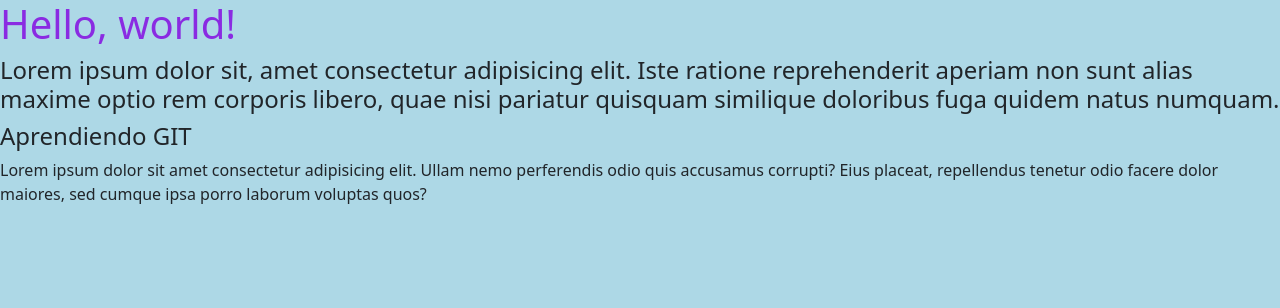
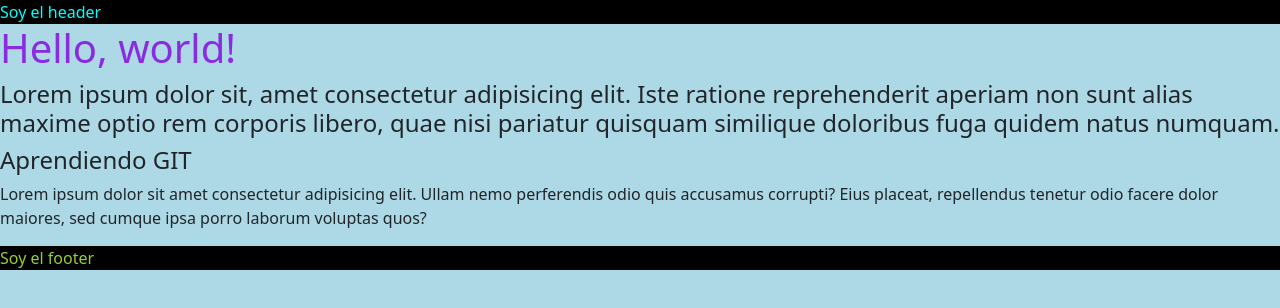
Before and after one commit to amadorlucila/proyecto-web8, a plain HTML site: page index.html in a window 1280 px wide. Drawn offline with nearby package versions, Linux system fonts and the light colour scheme.

Commit message:
se agrega el header y el footer en el index html

```diff
--- a/index.html
+++ b/index.html
@@ -9,6 +9,11 @@
     <link rel="stylesheet" href="./css/styles.css">
   </head>
   <body>
+    <header style="background-color: black; color:aqua">
+
+         Soy el header
+
+    </header>
     <h1>Hello, world!</h1>
     <h4>Lorem ipsum dolor sit, amet consectetur adipisicing elit. Iste ratione reprehenderit aperiam non sunt alias maxime optio rem corporis libero, quae nisi pariatur quisquam similique doloribus fuga quidem natus numquam.</h4>
 
@@ -17,6 +22,12 @@
         <P>Lorem ipsum dolor sit amet consectetur adipisicing elit. Ullam nemo perferendis odio quis accusamus corrupti? Eius placeat, repellendus tenetur odio facere dolor maiores, sed cumque ipsa porro laborum voluptas quos?</P>
     </section>
 
+    <footer style="background-color: black; color:yellowgreen">
+
+         Soy el footer
+
+    </footer>
+
     <script src="https://cdn.jsdelivr.net/npm/bootstrap@5.3.3/dist/js/bootstrap.bundle.min.js" integrity="sha384-YvpcrYf0tY3lHB60NNkmXc5s9fDVZLESaAA55NDzOxhy9GkcIdslK1eN7N6jIeHz" crossorigin="anonymous"></script>
   </body>
 </html>
```
